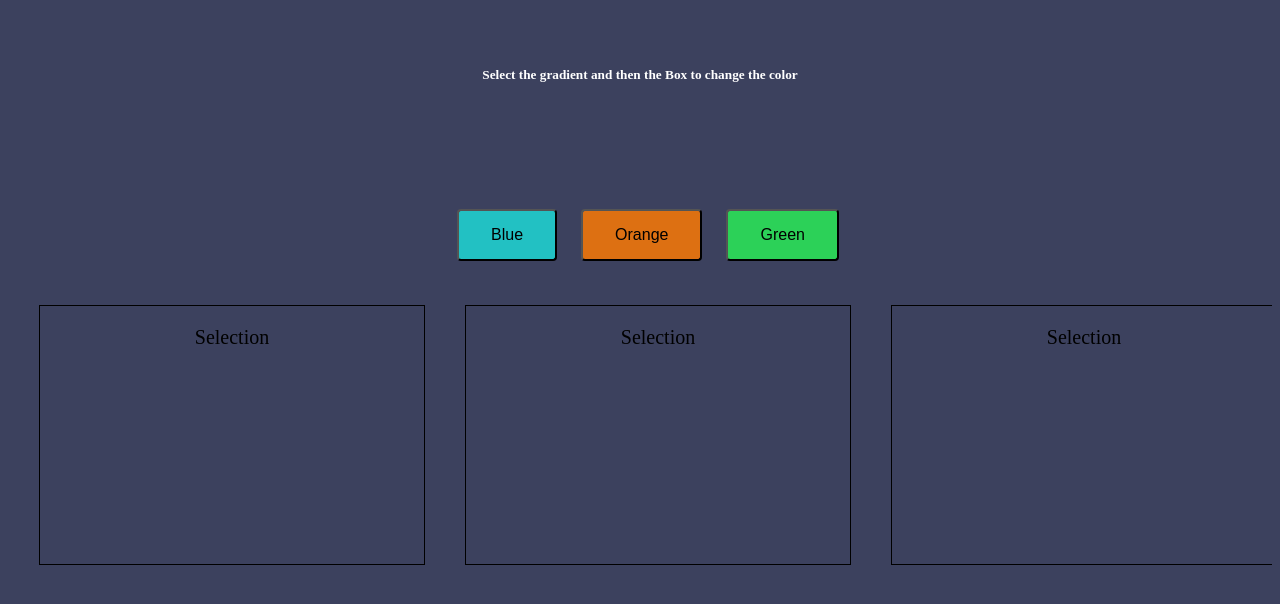
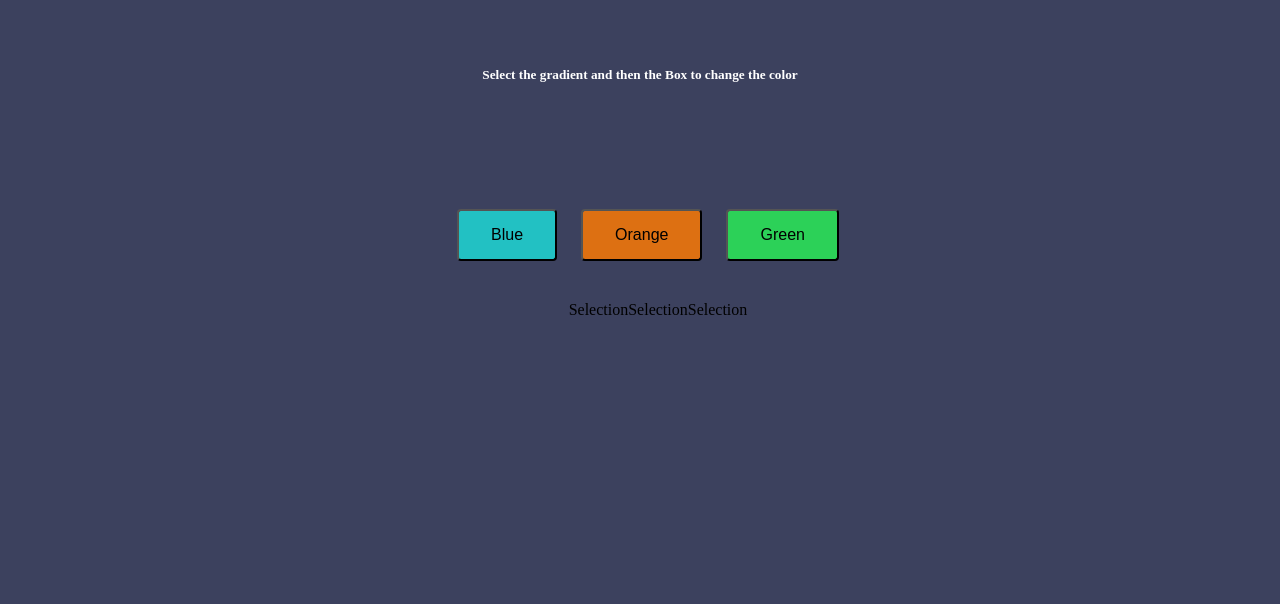
Before and after one commit to acciojob/passing-handler-prop-react-vinay1723, a React app: page / in a window 1280 px wide. Shown: the top 604 px of the page. Built offline with nearby package versions, Linux system fonts and the light colour scheme.

Commit message:
Update Selection.js

```diff
--- a/src/components/Selection.js
+++ b/src/components/Selection.js
@@ -7,7 +7,7 @@ export default function Selection({ applyColor }) {
     applyColor(updateSelectionStyle);
   }
   return (
-    <div id="box" className="fix-box" style={{ ...selectionStyle }} onClick={handleClick}>
+    <div  className="fix-box" style={{ ...selectionStyle }} onClick={handleClick}>
       <p>Selection</p>
     </div>
   );
```
